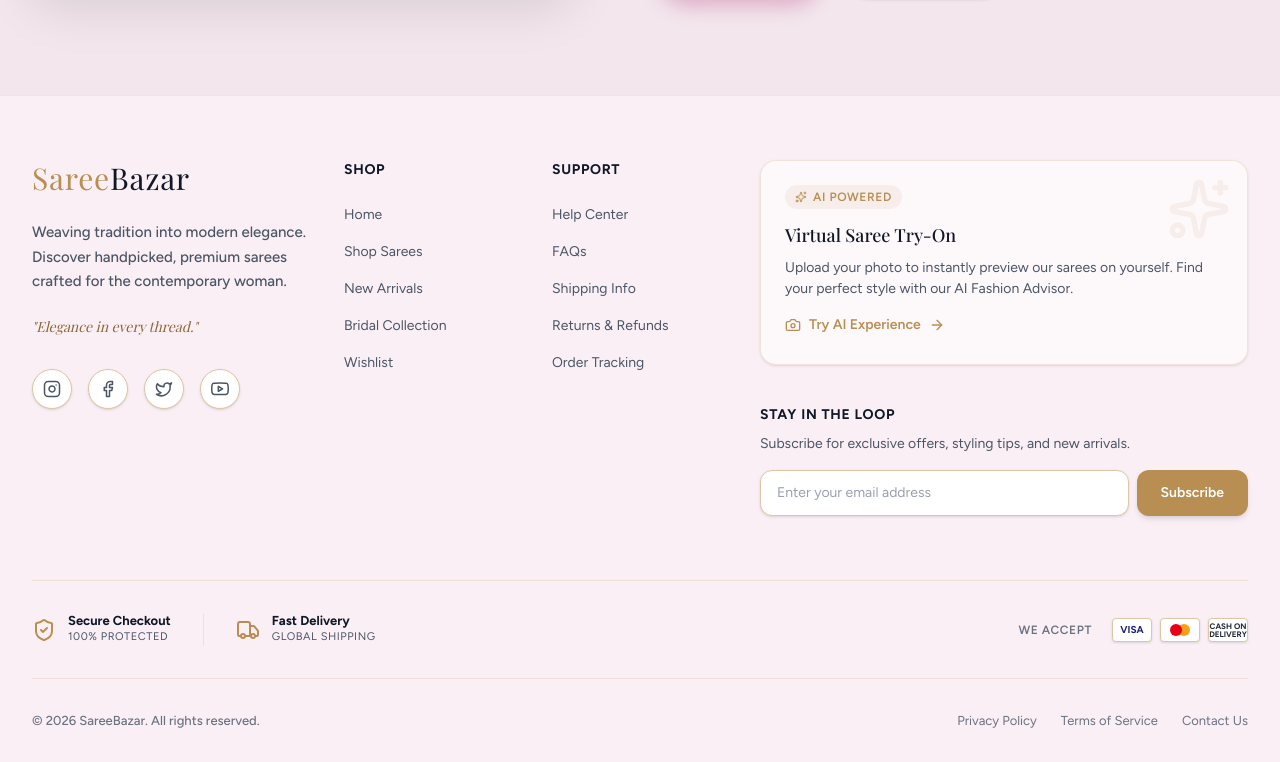
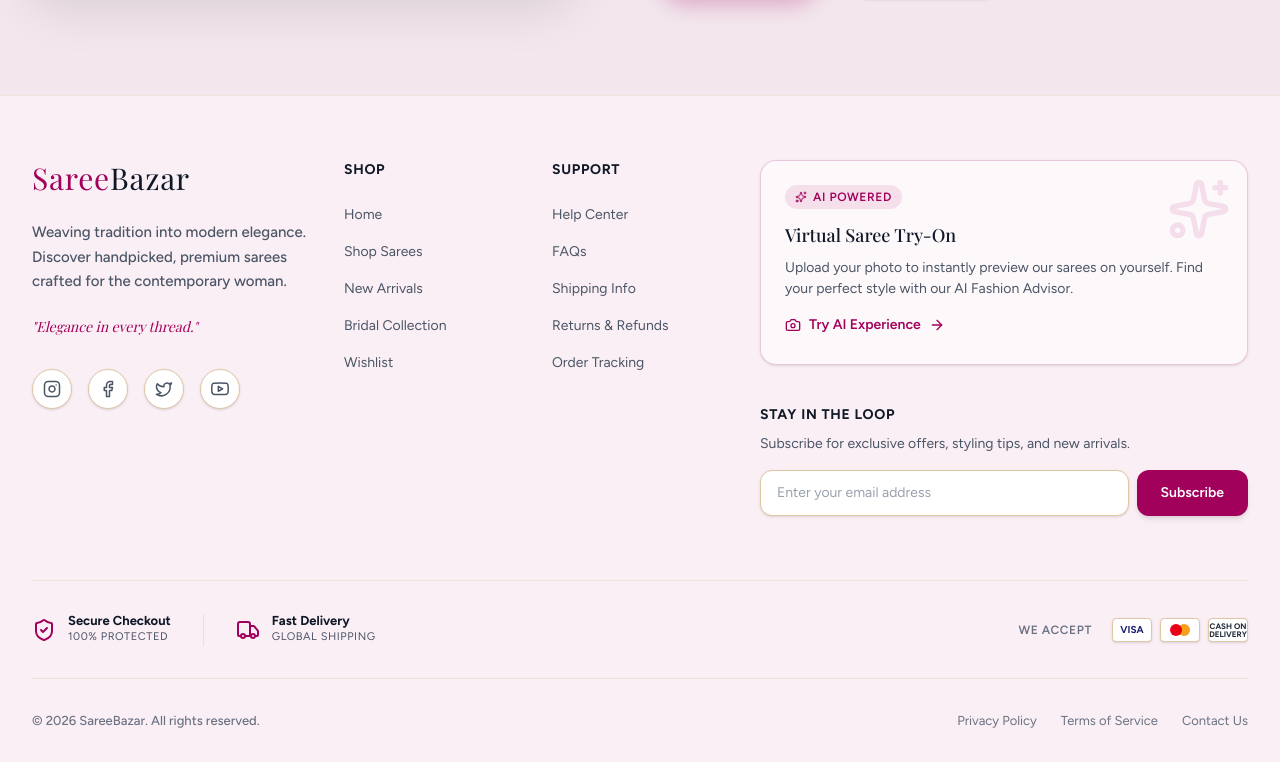
Before and after one commit to kaveenskn/SareeBazar, a Next.js app: page / in a window 1280 px wide. Shown: the part 7095-7857 px from the top of the page. Built offline with nearby package versions, Linux system fonts and the light colour scheme; a web font is replaced by a local one.

Commit message:
footer update

```diff
--- a/app/components/Footer.tsx
+++ b/app/components/Footer.tsx
@@ -1,17 +1,20 @@
 "use client";
 
 import Link from "next/link";
-import {
-  ShieldCheck,
-  Truck,
-  Sparkles,
-  ArrowRight,
-  Camera
-} from "lucide-react";
+import { ShieldCheck, Truck, Sparkles, ArrowRight, Camera } from "lucide-react";
 
 // Social SVG Components
 const InstagramIcon = ({ size = 18 }) => (
-  <svg width={size} height={size} viewBox="0 0 24 24" fill="none" stroke="currentColor" strokeWidth="2" strokeLinecap="round" strokeLinejoin="round">
+  <svg
+    width={size}
+    height={size}
+    viewBox="0 0 24 24"
+    fill="none"
+    stroke="currentColor"
+    strokeWidth="2"
+    strokeLinecap="round"
+    strokeLinejoin="round"
+  >
     <rect x="2" y="2" width="20" height="20" rx="5" ry="5"></rect>
     <path d="M16 11.37A4 4 0 1 1 12.63 8 4 4 0 0 1 16 11.37z"></path>
     <line x1="17.5" y1="6.5" x2="17.51" y2="6.5"></line>
@@ -19,19 +22,46 @@
 );
 
 const FacebookIcon = ({ size = 18 }) => (
-  <svg width={size} height={size} viewBox="0 0 24 24" fill="none" stroke="currentColor" strokeWidth="2" strokeLinecap="round" strokeLinejoin="round">
+  <svg
+    width={size}
+    height={size}
+    viewBox="0 0 24 24"
+    fill="none"
+    stroke="currentColor"
+    strokeWidth="2"
+    strokeLinecap="round"
+    strokeLinejoin="round"
+  >
     <path d="M18 2h-3a5 5 0 0 0-5 5v3H7v4h3v8h4v-8h3l1-4h-4V7a1 1 0 0 1 1-1h3z"></path>
   </svg>
 );
 
 const TwitterIcon = ({ size = 18 }) => (
-  <svg width={size} height={size} viewBox="0 0 24 24" fill="none" stroke="currentColor" strokeWidth="2" strokeLinecap="round" strokeLinejoin="round">
+  <svg
+    width={size}
+    height={size}
+    viewBox="0 0 24 24"
+    fill="none"
+    stroke="currentColor"
+    strokeWidth="2"
+    strokeLinecap="round"
+    strokeLinejoin="round"
+  >
     <path d="M22 4s-.7 2.1-2 3.4c1.6 10-9.4 17.3-18 11.6 2.2.1 4.4-.6 6-2C3 15.5.5 9.6 3 5c2.2 2.6 5.6 4.1 9 4-.9-4.2 4-6.6 7-3.8 1.1 0 3-1.2 3-1.2z"></path>
   </svg>
 );
 
 const YoutubeIcon = ({ size = 18 }) => (
-  <svg width={size} height={size} viewBox="0 0 24 24" fill="none" stroke="currentColor" strokeWidth="2" strokeLinecap="round" strokeLinejoin="round">
+  <svg
+    width={size}
+    height={size}
+    viewBox="0 0 24 24"
+    fill="none"
+    stroke="currentColor"
+    strokeWidth="2"
+    strokeLinecap="round"
+    strokeLinejoin="round"
+  >
     <path d="M22.54 6.42a2.78 2.78 0 0 0-1.94-2C18.88 4 12 4 12 4s-6.88 0-8.6.46a2.78 2.78 0 0 0-1.94 2A29 29 0 0 0 1 11.75a29 29 0 0 0 .46 5.33A2.78 2.78 0 0 0 3.4 19c1.72.46 8.6.46 8.6.46s6.88 0 8.6-.46a2.78 2.78 0 0 0 1.94-2 29 29 0 0 0 .46-5.25 29 29 0 0 0-.46-5.33z"></path>
     <polygon points="9.75 15.02 15.5 11.75 9.75 8.48 9.75 15.02"></polygon>
   </svg>
@@ -41,20 +71,22 @@
   return (
     <footer className="bg-[#fbeff6] pt-16 pb-8 border-t border-[#dfc7a5]/30">
       <div className="max-w-7xl mx-auto px-6 md:px-8">
-
         {/* Main Footer Grid */}
         <div className="grid grid-cols-1 md:grid-cols-2 lg:grid-cols-12 gap-10 lg:gap-8 mb-16">
-
           {/* 1. Brand Section (Col Span 3) */}
           <div className="lg:col-span-3">
-            <Link href="/" className="text-3xl font-serif tracking-wide flex items-center mb-6">
-              <span style={{ color: "#B88E52" }}>Saree</span>
+            <Link
+              href="/"
+              className="text-3xl font-serif tracking-wide flex items-center mb-6"
+            >
+              <span className="text-primary">Saree</span>
               <span className="text-gray-900">Bazar</span>
             </Link>
             <p className="text-[15px] text-gray-600 leading-relaxed mb-6 font-medium">
-              Weaving tradition into modern elegance. Discover handpicked, premium sarees crafted for the contemporary woman.
+              Weaving tradition into modern elegance. Discover handpicked,
+              premium sarees crafted for the contemporary woman.
             </p>
-            <p className="text-sm font-serif italic text-[#8c6734]">
+            <p className="text-sm font-serif italic text-primary">
               "Elegance in every thread."
             </p>
 
@@ -69,19 +101,25 @@
 
           {/* 2. Quick Links (Col Span 2) */}
           <div className="lg:col-span-2">
-            <h3 className="text-sm font-bold text-gray-900 tracking-wider uppercase mb-6">Shop</h3>
+            <h3 className="text-sm font-bold text-gray-900 tracking-wider uppercase mb-6">
+              Shop
+            </h3>
             <ul className="space-y-4">
               <FooterLink href="/">Home</FooterLink>
               <FooterLink href="/collections">Shop Sarees</FooterLink>
               <FooterLink href="/collections/new">New Arrivals</FooterLink>
-              <FooterLink href="/collections/bridal">Bridal Collection</FooterLink>
+              <FooterLink href="/collections/bridal">
+                Bridal Collection
+              </FooterLink>
               <FooterLink href="/wishlist">Wishlist</FooterLink>
             </ul>
           </div>
 
           {/* 3. Customer Support (Col Span 2) */}
           <div className="lg:col-span-2">
-            <h3 className="text-sm font-bold text-gray-900 tracking-wider uppercase mb-6">Support</h3>
+            <h3 className="text-sm font-bold text-gray-900 tracking-wider uppercase mb-6">
+              Support
+            </h3>
             <ul className="space-y-4">
               <FooterLink href="/help">Help Center</FooterLink>
               <FooterLink href="/faq">FAQs</FooterLink>
@@ -93,14 +131,13 @@
 
           {/* 4. Contact & Newsletter (Col Span 5) */}
           <div className="lg:col-span-5 space-y-10">
-
             {/* 8. AI Fashion Experience Section */}
-            <div className="bg-white/60 rounded-2xl p-6 border border-[#B88E52]/20 relative overflow-hidden group hover:border-[#B88E52]/40 transition-colors shadow-sm">
+            <div className="bg-white/60 rounded-2xl p-6 border border-primary/20 relative overflow-hidden group hover:border-primary/40 transition-colors shadow-sm">
               <div className="absolute top-0 right-0 p-4 opacity-10 group-hover:opacity-20 transition-opacity">
-                <Sparkles size={64} color="#B88E52" />
+                <Sparkles size={64} className="text-primary" />
               </div>
               <div className="relative z-10">
-                <div className="inline-flex items-center gap-1.5 px-2.5 py-1 rounded-full bg-[#B88E52]/10 text-[#B88E52] text-xs font-semibold uppercase tracking-wider mb-3">
+                <div className="inline-flex items-center gap-1.5 px-2.5 py-1 rounded-full bg-primary/10 text-primary text-xs font-semibold uppercase tracking-wider mb-3">
                   <Sparkles size={12} />
                   AI Powered
                 </div>
@@ -108,36 +145,46 @@
                   Virtual Saree Try-On
                 </h4>
                 <p className="text-[14px] text-gray-600 mb-4">
-                  Upload your photo to instantly preview our sarees on yourself. Find your perfect style with our AI Fashion Advisor.
+                  Upload your photo to instantly preview our sarees on yourself.
+                  Find your perfect style with our AI Fashion Advisor.
                 </p>
-                <Link href="/virtual-tryon" className="inline-flex items-center gap-2 text-sm font-semibold text-[#B88E52] hover:text-[#8c6734] transition-colors group/link">
+                <Link
+                  href="/virtual-tryon"
+                  className="inline-flex items-center gap-2 text-sm font-semibold text-primary hover:text-primary/80 transition-colors group/link"
+                >
                   <Camera size={16} />
                   Try AI Experience
-                  <ArrowRight size={16} className="group-hover/link:translate-x-1 transition-transform" />
+                  <ArrowRight
+                    size={16}
+                    className="group-hover/link:translate-x-1 transition-transform"
+                  />
                 </Link>
               </div>
             </div>
 
             {/* 5. Newsletter */}
             <div>
-              <h3 className="text-sm font-bold text-gray-900 tracking-wider uppercase mb-2">Stay in the Loop</h3>
-              <p className="text-[14px] text-gray-600 mb-4">Subscribe for exclusive offers, styling tips, and new arrivals.</p>
+              <h3 className="text-sm font-bold text-gray-900 tracking-wider uppercase mb-2">
+                Stay in the Loop
+              </h3>
+              <p className="text-[14px] text-gray-600 mb-4">
+                Subscribe for exclusive offers, styling tips, and new arrivals.
+              </p>
               <form className="flex gap-2" onSubmit={(e) => e.preventDefault()}>
                 <input
                   type="email"
                   placeholder="Enter your email address"
-                  className="w-full bg-white border border-[#dfc7a5] rounded-xl px-4 py-3 text-sm text-gray-900 placeholder:text-gray-400 focus:outline-none focus:ring-2 focus:ring-[#B88E52] focus:border-transparent transition-all shadow-sm"
+                  className="w-full bg-white border border-[#dfc7a5] rounded-xl px-4 py-3 text-sm text-gray-900 placeholder:text-gray-400 focus:outline-none focus:ring-2 focus:ring-primary focus:border-transparent transition-all shadow-sm"
                   required
                 />
                 <button
                   type="submit"
-                  className="bg-[#B88E52] hover:bg-[#8c6734] text-white px-6 py-3 rounded-xl text-sm font-semibold transition-all shadow-md active:scale-95 whitespace-nowrap"
+                  className="bg-primary hover:bg-primary/90 text-white px-6 py-3 rounded-xl text-sm font-semibold transition-all shadow-md active:scale-95 whitespace-nowrap"
                 >
                   Subscribe
                 </button>
               </form>
             </div>
-
           </div>
         </div>
 
@@ -145,28 +192,40 @@
         <div className="py-8 border-y border-[#dfc7a5]/40 flex flex-col md:flex-row items-center justify-between gap-6">
           <div className="flex flex-wrap items-center justify-center md:justify-start gap-8">
             <div className="flex items-center gap-3 text-gray-600">
-              <ShieldCheck size={24} className="text-[#B88E52]" />
+              <ShieldCheck size={24} className="text-primary" />
               <div className="flex flex-col">
-                <span className="text-[13px] font-bold text-gray-900 leading-tight">Secure Checkout</span>
-                <span className="text-[11px] uppercase tracking-wider">100% Protected</span>
+                <span className="text-[13px] font-bold text-gray-900 leading-tight">
+                  Secure Checkout
+                </span>
+                <span className="text-[11px] uppercase tracking-wider">
+                  100% Protected
+                </span>
               </div>
             </div>
             <div className="hidden sm:block w-px h-8 bg-[#dfc7a5]/40"></div>
             <div className="flex items-center gap-3 text-gray-600">
-              <Truck size={24} className="text-[#B88E52]" />
+              <Truck size={24} className="text-primary" />
               <div className="flex flex-col">
-                <span className="text-[13px] font-bold text-gray-900 leading-tight">Fast Delivery</span>
-                <span className="text-[11px] uppercase tracking-wider">Global Shipping</span>
+                <span className="text-[13px] font-bold text-gray-900 leading-tight">
+                  Fast Delivery
+                </span>
+                <span className="text-[11px] uppercase tracking-wider">
+                  Global Shipping
+                </span>
               </div>
             </div>
           </div>
 
           <div className="flex items-center gap-3">
-            <span className="text-xs font-semibold text-gray-500 uppercase tracking-wider mr-2">We Accept</span>
+            <span className="text-xs font-semibold text-gray-500 uppercase tracking-wider mr-2">
+              We Accept
+            </span>
             {/* Payment Icons Simulation */}
             <div className="flex gap-2">
               <div className="w-10 h-6 bg-white border border-[#dfc7a5] rounded flex items-center justify-center shadow-sm">
-                <span className="text-[10px] font-bold text-[#1a1f71]">VISA</span>
+                <span className="text-[10px] font-bold text-[#1a1f71]">
+                  VISA
+                </span>
               </div>
               <div className="w-10 h-6 bg-white border border-[#dfc7a5] rounded flex items-center justify-center shadow-sm">
                 <div className="flex -space-x-1">
@@ -175,7 +234,11 @@
                 </div>
               </div>
               <div className="w-10 h-6 bg-white border border-[#dfc7a5] rounded flex items-center justify-center shadow-sm px-1">
-                <span className="text-[8px] font-bold text-gray-800 leading-none text-center">CASH ON<br/>DELIVERY</span>
+                <span className="text-[8px] font-bold text-gray-800 leading-none text-center">
+                  CASH ON
+                  <br />
+                  DELIVERY
+                </span>
               </div>
             </div>
           </div>
@@ -187,26 +250,46 @@
             © {new Date().getFullYear()} SareeBazar. All rights reserved.
           </p>
           <div className="flex items-center gap-6">
-            <Link href="/privacy" className="text-[13px] text-gray-500 hover:text-[#B88E52] transition-colors">Privacy Policy</Link>
-            <Link href="/terms" className="text-[13px] text-gray-500 hover:text-[#B88E52] transition-colors">Terms of Service</Link>
-            <Link href="/contact" className="text-[13px] text-gray-500 hover:text-[#B88E52] transition-colors">Contact Us</Link>
+            <Link
+              href="/privacy"
+              className="text-[13px] text-gray-500 hover:text-primary transition-colors"
+            >
+              Privacy Policy
+            </Link>
+            <Link
+              href="/terms"
+              className="text-[13px] text-gray-500 hover:text-primary transition-colors"
+            >
+              Terms of Service
+            </Link>
+            <Link
+              href="/contact"
+              className="text-[13px] text-gray-500 hover:text-primary transition-colors"
+            >
+              Contact Us
+            </Link>
           </div>
         </div>
-
       </div>
     </footer>
   );
 }
 
 // Subcomponents for cleaner code
-function FooterLink({ href, children }: { href: string; children: React.ReactNode }) {
+function FooterLink({
+  href,
+  children,
+}: {
+  href: string;
+  children: React.ReactNode;
+}) {
   return (
     <li>
       <Link
         href={href}
-        className="text-[14px] text-gray-600 hover:text-[#B88E52] transition-colors flex items-center group"
+        className="text-[14px] text-gray-600 hover:text-primary transition-colors flex items-center group"
       >
-        <span className="w-0 h-0.5 bg-[#B88E52] mr-0 group-hover:w-2 group-hover:mr-2 transition-all duration-300 ease-out"></span>
+        <span className="w-0 h-0.5 bg-primary mr-0 group-hover:w-2 group-hover:mr-2 transition-all duration-300 ease-out"></span>
         {children}
       </Link>
     </li>
@@ -219,7 +302,7 @@
       href={href}
       target="_blank"
       rel="noopener noreferrer"
-      className="w-10 h-10 rounded-full bg-white border border-[#dfc7a5] flex items-center justify-center text-gray-600 hover:bg-[#B88E52] hover:text-white hover:border-[#B88E52] transition-all duration-300 shadow-sm hover:shadow-md hover:-translate-y-1"
+      className="w-10 h-10 rounded-full bg-white border border-[#dfc7a5] flex items-center justify-center text-gray-600 hover:bg-primary hover:text-white hover:border-primary transition-all duration-300 shadow-sm hover:shadow-md hover:-translate-y-1"
     >
       {icon}
     </a>
```
